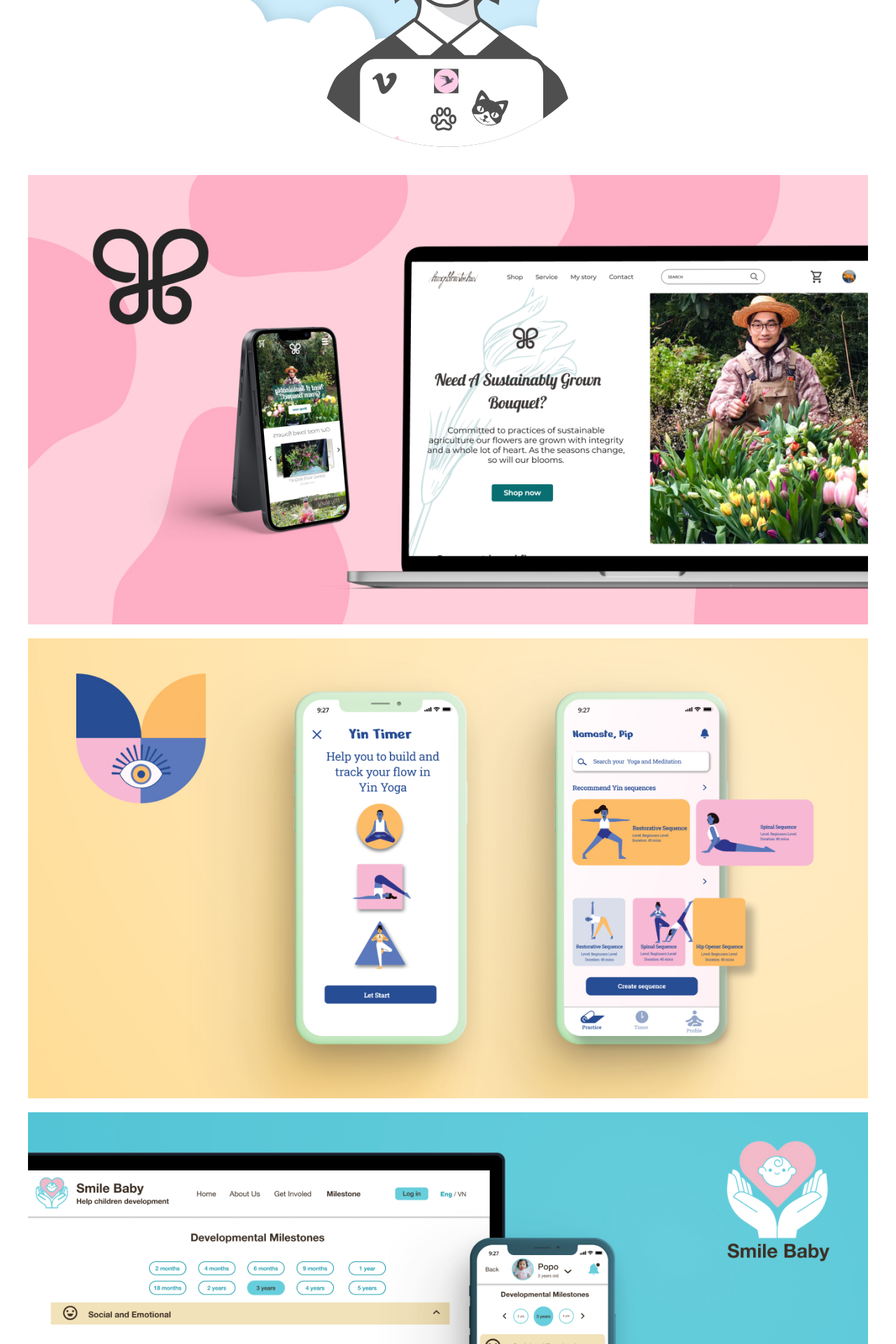
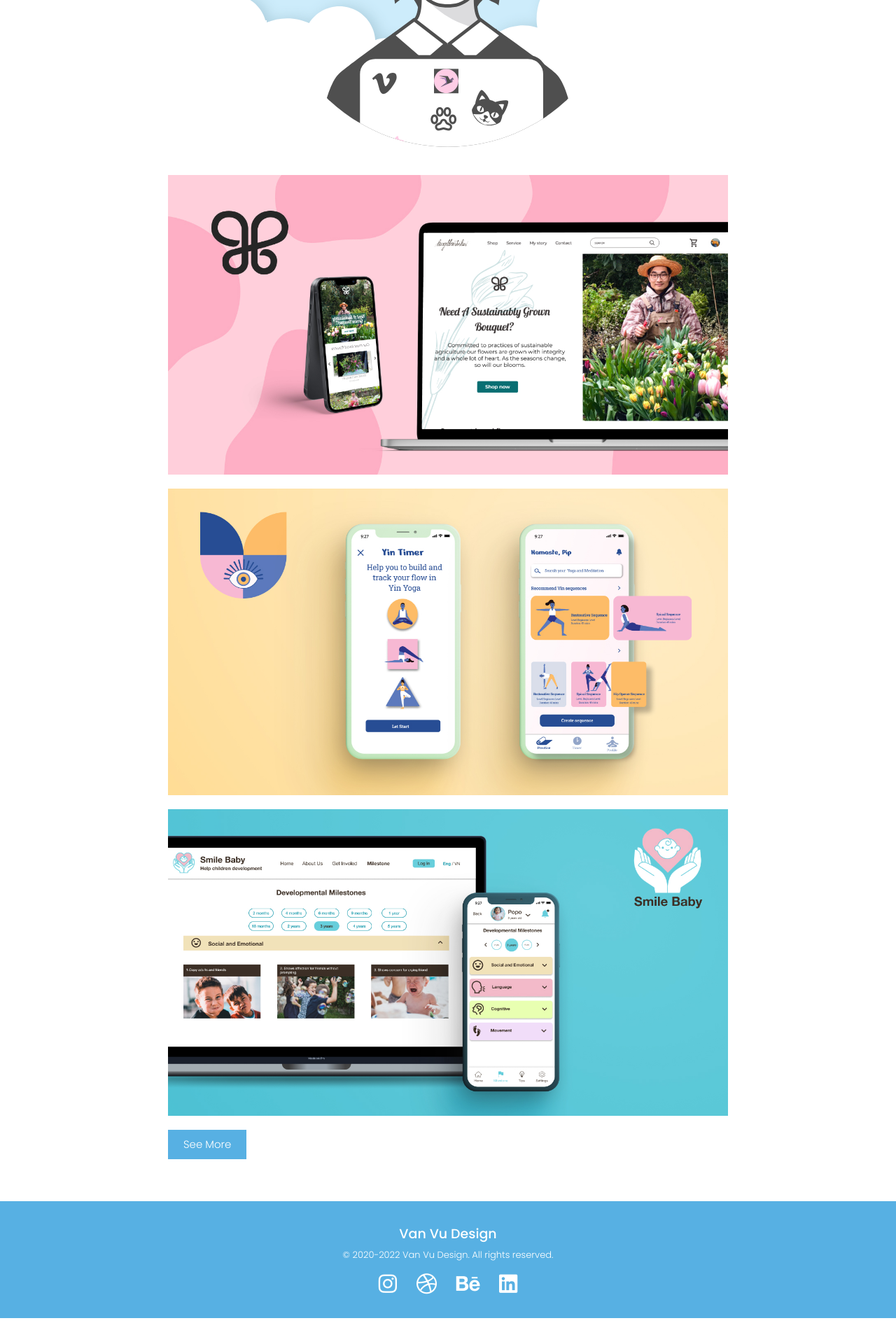
Before and after one commit to marupippy/marupippy.github.io, a Jekyll site: the page built from index.html, in a window 1280 px wide. Shown: the part 535-2455 px from the top of the page at 70% size. Built offline with Jekyll 4.4.1, drawn with Linux system fonts in a browser that asks for light colours; after the commit the page ends 2418 px from its top, so only the background shows below that.

Commit message:
Updating home layout

```diff
--- a/_layouts/home.html
+++ b/_layouts/home.html
@@ -4,13 +4,10 @@ layout: default
 
 <section>
 	{% include banner.html %}
-	{{ content }}
 </section>
 
 <section class="content">
-	<div class="content__wrap">
-		{% include projects.html limit=3 %}
-
-		<a href="{{ "/portfolio" | relative_url }}" class="button button--small">See More</a>
+	<div class="content__body">
+		{{ content }}
 	</div>
 </section>
--- a/index.html
+++ b/index.html
@@ -1,3 +1,7 @@
 ---
 layout: home
 ---
+
+{% include projects.html limit=3 %}
+
+<a href="{{ "/portfolio" | relative_url }}" class="button button--small">See More</a>
```
